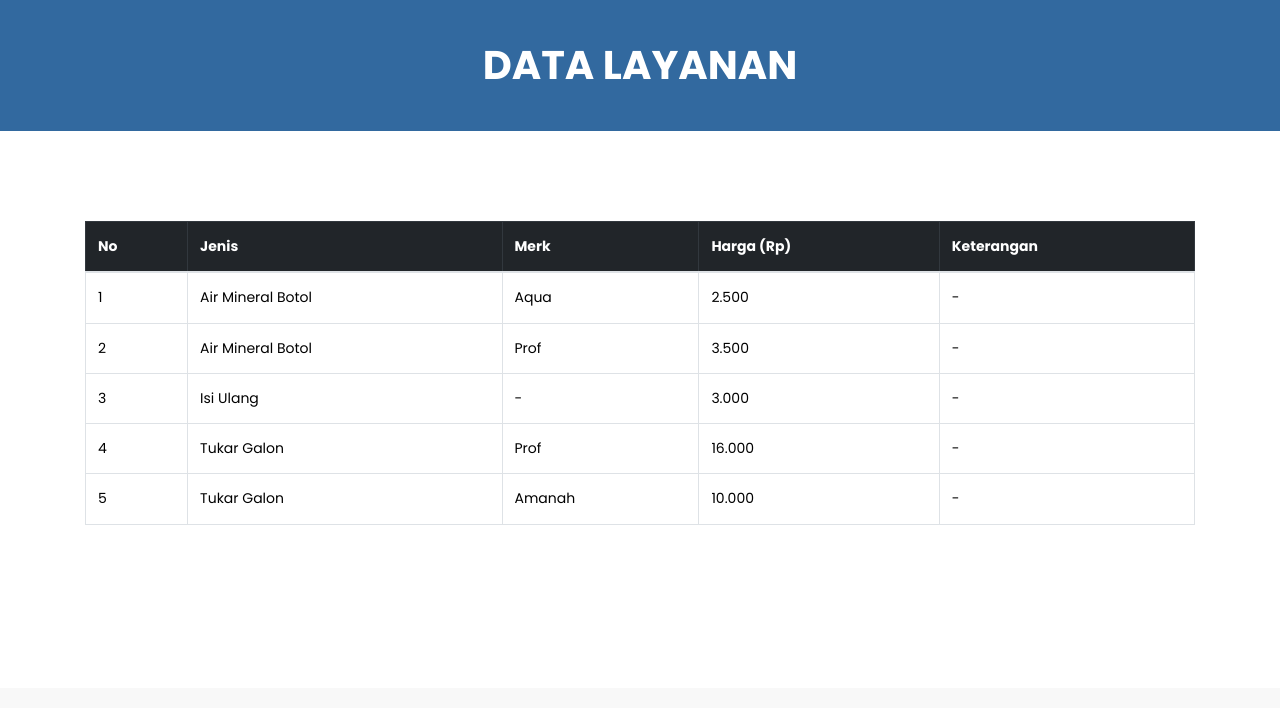
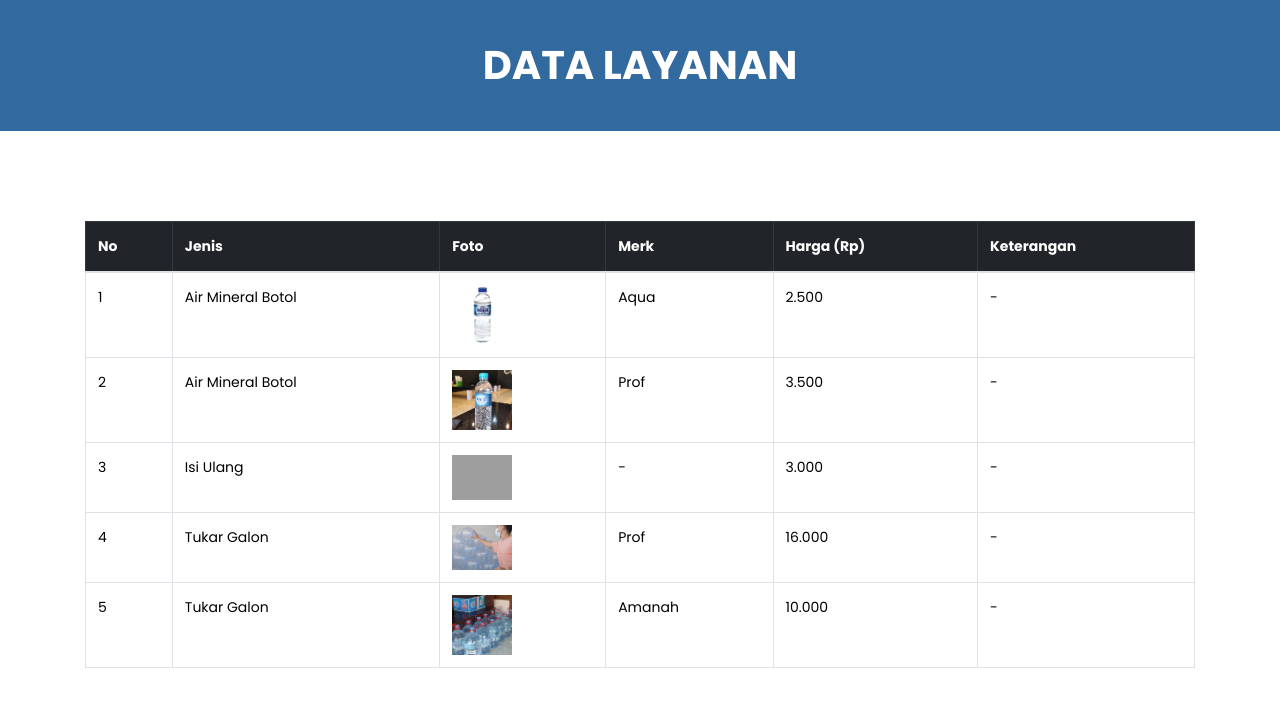
Before and after one commit to ahmdjazuli/2022s_airminum, a PHP site: page /daftar.php in a window 1280 px wide. Shown: the part 112-820 px from the top of the page. Before the commit the page ends 637 px from the top, so only its background shows below. Run offline with PHP 8.4, Linux system fonts and the light colour scheme; a user stored in the database is signed in; data comes from the database, SQL or seed files in the repository; some libraries are stand-ins or nearby versions; grey boxes are pictures that could not be loaded.

Commit message:
Update daftar.php

```diff
--- a/daftar.php
+++ b/daftar.php
@@ -11,6 +11,7 @@
                                 <tr>
                                     <th>No</th>
                                     <th>Jenis</th>
+                                    <th>Foto</th>
                                     <th>Merk</th>
                                     <th>Harga (Rp)</th>
                                     <th>Keterangan</th>
@@ -22,6 +23,7 @@
                                             <tr class="odd gradeX" style="color: black;">
                                                     <td><?= $no++; ?></td>
                                                     <td><?= $data['jenis'] ?></td>
+                                                    <td><a target="_blank" href="<?= $data['foto'] ?>"><img src="<?= $data['foto'] ?>" width='60px'></a></td>
                                                     <td><?= $data['merk'] ?></td>
                                                     <td><?= number_format($data['harga'],0,'.','.') ?></td>
                                                     <td><?= $data['ket'] ?></td>
```
